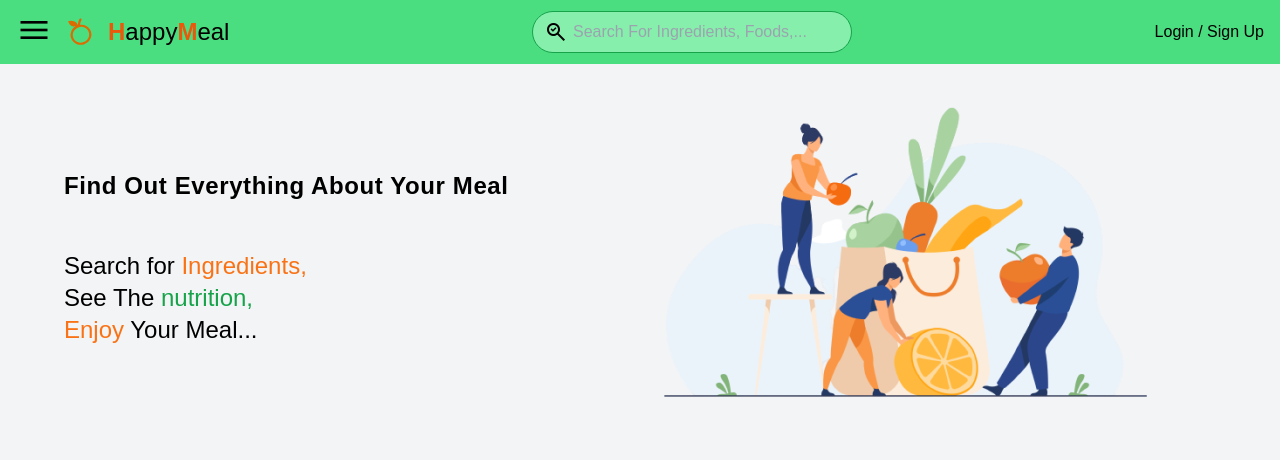
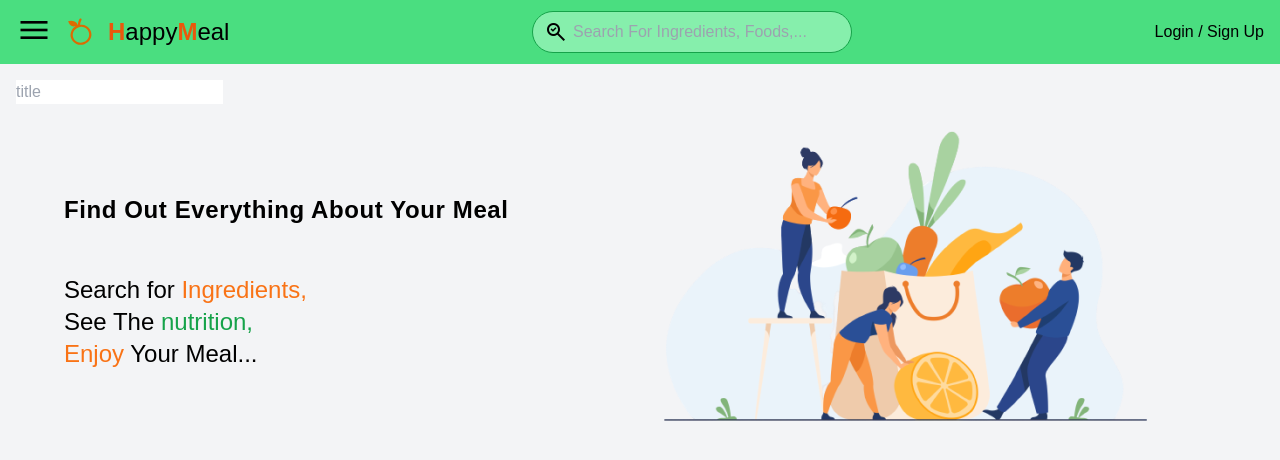
Before and after one commit to morshedgit/nutritionapp, a React (Vite) app: page / in a window 1280 px wide. Shown: the top 460 px of the page. Built offline with nearby package versions, Linux system fonts and the light colour scheme.

Commit message:
Adds two new hooks

```diff
--- a/src/components/Meal.tsx
+++ b/src/components/Meal.tsx
@@ -3,6 +3,7 @@ import IntroContent from "./IntroContent";
 import { IngredientContext } from "./IngredientProvider";
 import Ingredients from "./Ingredients";
 import NutrientsDisplay from "./NutrientsDisplay";
+import useSearchModifiers from "../hooks/useSearchModifiers";
 
 /**
  * A functional React component that displays a meal's nutrients and ingredients using the NutrientsDisplay and Ingredients components, respectively.
@@ -22,8 +23,23 @@ type MealProps = {};
 const Meal: React.FC<MealProps> = (props) => {
   const { totalMealNutrientCount, ingredients } = useContext(IngredientContext);
 
+  const { title, addTitle, removeTitle } = useSearchModifiers();
+
   return (
     <>
+      <form
+        onSubmit={(e) => {
+          e.preventDefault();
+          const form = e.currentTarget;
+          const formData = new FormData(form);
+          const { title } = Object.fromEntries(formData.entries());
+
+          if (!title) return;
+          addTitle?.(title as string);
+        }}
+      >
+        <input name="title" placeholder="title" defaultValue={title} />
+      </form>
       {ingredients.length === 0 && <IntroContent />}
       {ingredients.length > 0 && (
         <div className="w-full pt-10">
```
